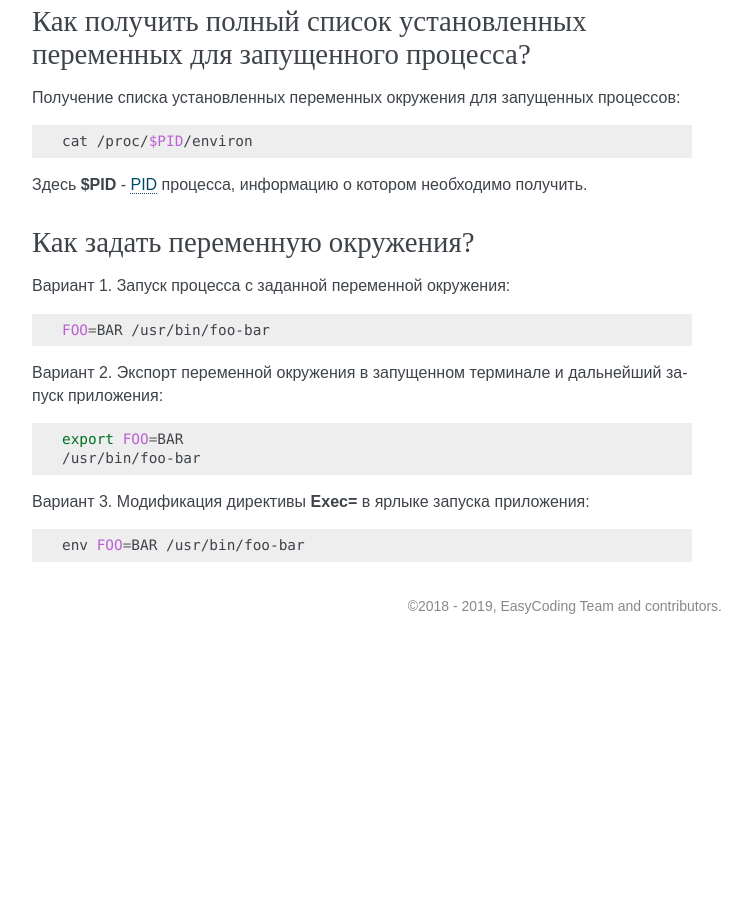
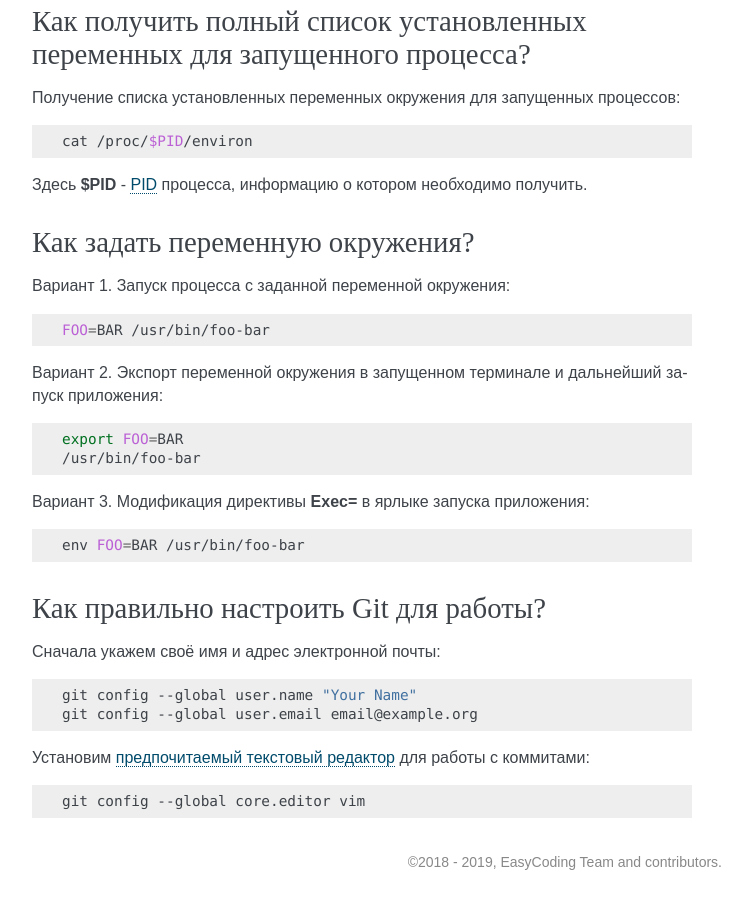
Before and after one commit to RussianFedora/FAQ, a Sphinx documentation site: the page built from source/development.rst, in a window 1280 px wide and 900 px high, scrolled down 3321 px. Shown: the whole window, without its empty margins (388-1140 px from the left). Built offline with Sphinx 7.4.7, drawn with Linux system fonts in a browser that asks for light colours; before the commit the page ends 3965 px from its top, so only the background shows below that; some of the changed text lies outside the part shown.

Commit message:
Added question about Git configuration.

```diff
--- a/source/development.rst
+++ b/source/development.rst
@@ -211,3 +211,22 @@
 .. code-block:: bash
 
     env FOO=BAR /usr/bin/foo-bar
+
+.. index:: git, vcs, configuration
+.. _git-configuration:
+
+Как правильно настроить Git для работы?
+===========================================
+
+Сначала укажем своё имя и адрес электронной почты:
+
+.. code-block:: bash
+
+    git config --global user.name "Your Name"
+    git config --global user.email email@example.org
+
+Установим :ref:`предпочитаемый текстовый редактор <editor-git>` для работы с коммитами:
+
+.. code-block:: bash
+
+    git config --global core.editor vim
```
